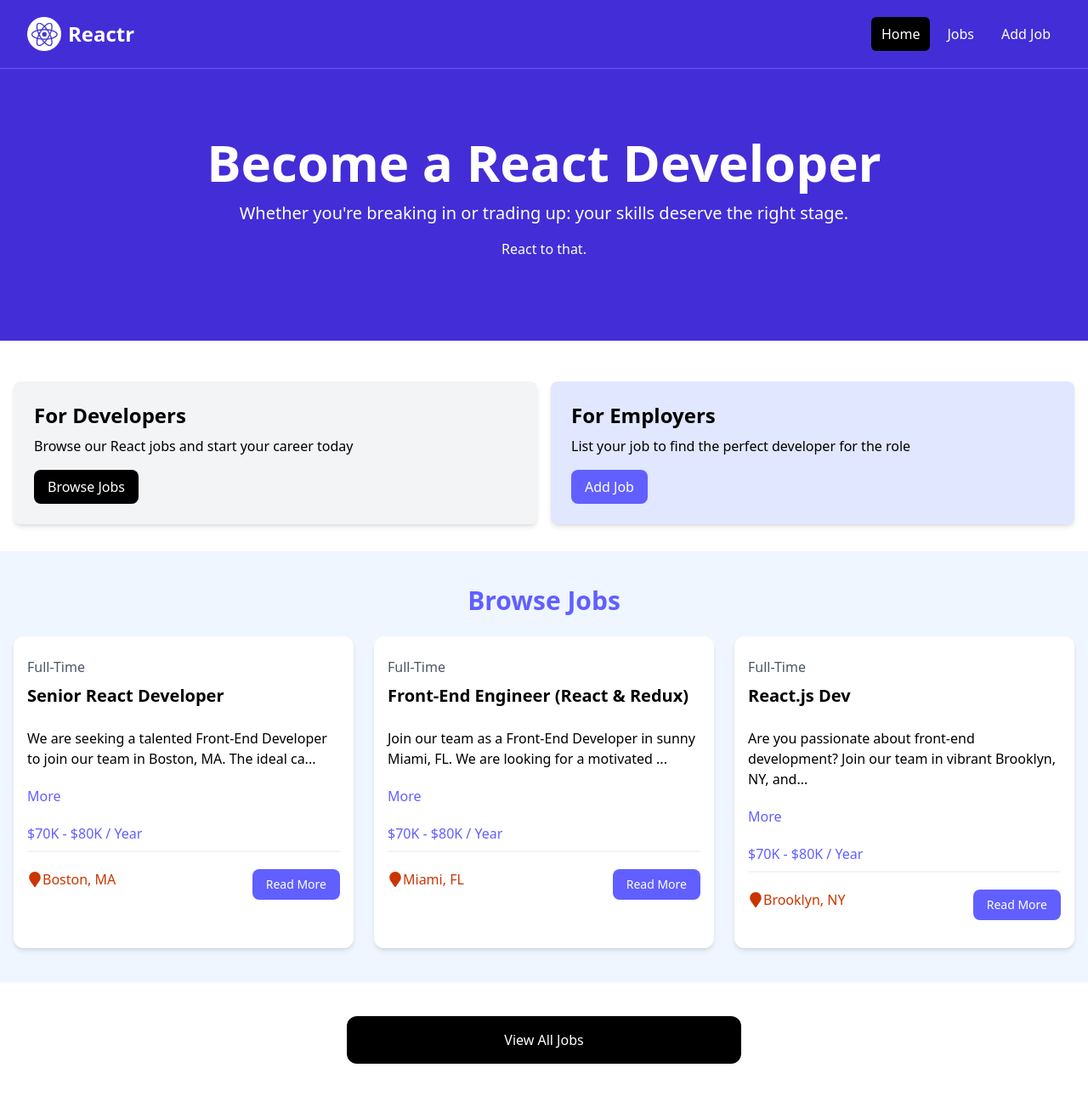
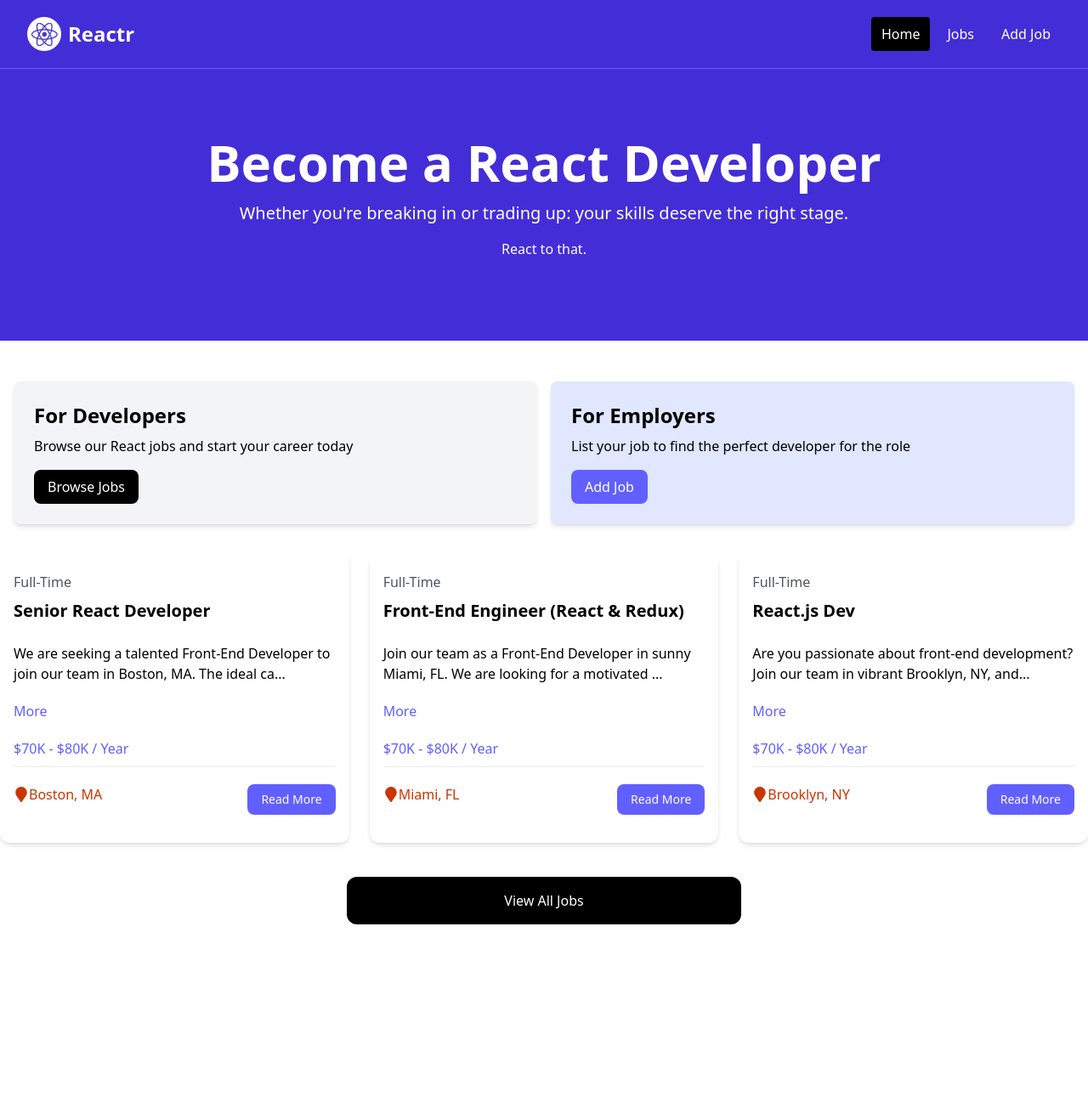
Before and after one commit to ahamed-nisha/reactr, a React (Vite) app: page / in a window 1280 px wide. Shown: the whole page at 85% size. After the commit the page ends 1128 px from the top, so only its background shows below. Built offline with nearby package versions, Linux system fonts and the light colour scheme; data requests are answered from the project's data file.

Commit message:
Loading spinner added, listing view adjusted based

```diff
--- a/index.html
+++ b/index.html
@@ -4,7 +4,7 @@
     <meta charset="UTF-8" />
     <link rel="icon" type="image/svg+xml" href="/vite.svg" />
     <meta name="viewport" content="width=device-width, initial-scale=1.0" />
-    <title>Job Board | React</title>
+    <title>Reactr | React Jobs</title>
   </head>
   <body>
     <div id="root"></div>
--- a/src/components/JobListings.jsx
+++ b/src/components/JobListings.jsx
@@ -1,19 +1,43 @@
-import jobs from "../jobs.json";
+import { useState, useEffect } from "react";
 import JobListing from "./JobListing";
 
-const JobListings = () => {
-  const recentJobs = jobs.slice(0, 3);
+const JobListings = ({ isHome = false }) => {
+  const [jobs, setJobs] = useState([]);
+  const [loading, setLoading] = useState(true);
+
+  useEffect(() => {
+    const fetchJobs = async () => {
+      const apiUrl = isHome
+        ? "http://localhost:8000/jobs?_limit=3"
+        : "http://localhost:8000/jobs";
+      try {
+        const res = await fetch(apiUrl);
+        const data = await res.json();
+        setJobs(data);
+      } catch (error) {
+        console.log("Error fetching data", error);
+      } finally {
+        setLoading(false);
+      }
+    };
+
+    fetchJobs();
+  }, []);
+
   return (
-    <section className="bg-blue-50 px-4 py-10">
-      <div className="container-xl lg:container m-auto">
-        <h2 className="text-3xl font-bold text-indigo-500 mb-6 text-center">
-          Browse Jobs
-        </h2>
-        <div className="grid grid-cols-1 md:grid-cols-3 gap-6">
-          {recentJobs.map((job) => (
-            <JobListing key={job.id} job={job} />
-          ))}
-        </div>
+    <section>
+      <div>
+        {loading ? (
+          <h2>Loading...</h2>
+        ) : (
+          <>
+            <div className="grid grid-cols-1 md:grid-cols-3 gap-6">
+              {jobs.map((job) => (
+                <JobListing key={job.id} job={job} />
+              ))}
+            </div>
+          </>
+        )}
       </div>
     </section>
   );
--- /dev/null
+++ b/src/components/Spinner.jsx
@@ -0,0 +1,13 @@
+import { ClipLoader } from "react-spinners";
+
+const Spinner = ({ loading }) => {
+  return (
+    <ClipLoader
+      color="#4338ca"
+      loading={loading}
+      cssOverride={override}
+      size={150}
+    />
+  );
+};
+export default Spinner;
--- a/src/components/navbar.jsx
+++ b/src/components/navbar.jsx
@@ -1,39 +1,36 @@
 import logo from "../assets/images/logo.png";
-import { Link } from "react-router-dom";
+import { NavLink } from "react-router-dom";
 
 const Navbar = () => {
+  const linkClass = ({ isActive }) =>
+    isActive
+      ? "bg-black text-white hover:bg-gray-900 hover:text-white rounded px-3 py-2"
+      : "text-white hover:bg-gray-900 hover:text-white rounded-md px-3 py-2";
+
   return (
     <nav className="bg-indigo-700 border-b border-indigo-500">
       <div className="mx-auto max-w-7xl px-2 sm:px-6 lg:px-8">
         <div className="flex h-20 items-center justify-between">
           <div className="flex flex-1 items-center justify-center md:items-stretch md:justify-start">
             {/* Logo */}
-            <Link className="flex flex-shrink-0 items-center mr-4" href="/">
+            <NavLink className="flex flex-shrink-0 items-center mr-4" href="/">
               <img className="h-10 w-auto" src={logo} alt="React Logo" />
               <span className="hidden md:block text-white text-2xl font-bold ml-2">
                 Reactr
               </span>
-            </Link>
+            </NavLink>
             <div className="md:ml-auto">
               <div className="flex space-x-2">
-                <Link
-                  to="/"
-                  className="text-white bg-black hover:bg-gray-900 hover:text-white rounded-md px-3 py-2"
-                >
+                <NavLink to="/" className={linkClass}>
                   Home
-                </Link>
-                <Link
-                  to="/jobs"
-                  className="text-white hover:bg-gray-900 hover:text-white rounded-md px-3 py-2"
-                >
+                </NavLink>
+
+                <NavLink to="/jobs" className={linkClass}>
                   Jobs
-                </Link>
-                <Link
-                  to="/add-job"
-                  className="text-white hover:bg-gray-900 hover:text-white rounded-md px-3 py-2"
-                >
+                </NavLink>
+                <NavLink to="/add-job" className={linkClass}>
                   Add Job
-                </Link>
+                </NavLink>
               </div>
             </div>
           </div>
--- a/src/jobs.json
+++ b/src/jobs.json
@@ -1,4 +1,5 @@
-[
+{
+  "jobs": [
     {
       "id": "1",
       "title": "Senior React Developer",
@@ -84,3 +85,4 @@
       }
     }
   ]
+}
--- a/src/pages/HomePage.jsx
+++ b/src/pages/HomePage.jsx
@@ -12,7 +12,7 @@
         caption="React to that."
       />
       <Cards />
-      <JobListings />
+      <JobListings isHome={true} />
       <ViewAll />
     </>
   );
--- a/src/pages/JobsPage.jsx
+++ b/src/pages/JobsPage.jsx
@@ -1,4 +1,8 @@
 const JobsPage = () => {
-  return <div>JobsPage</div>;
+  return (
+    <section className="bg-blue-50 px-4 py-6">
+      <JobListings />
+    </section>
+  );
 };
 export default JobsPage;
```
Also changed, not shown: package.json (+5 -2 lines), 1 other file (tests, documents, lock files or other folders). Lines whose indentation alone changed are shown as unchanged.
